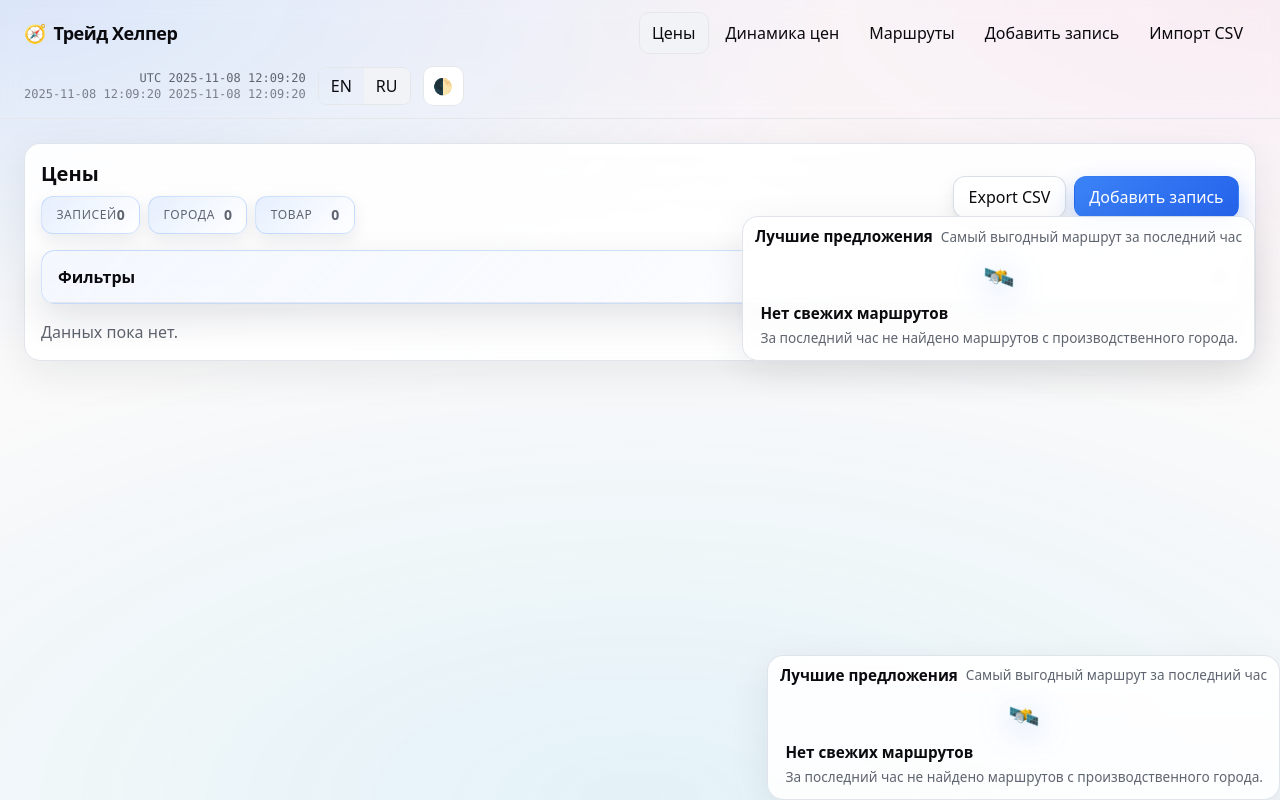
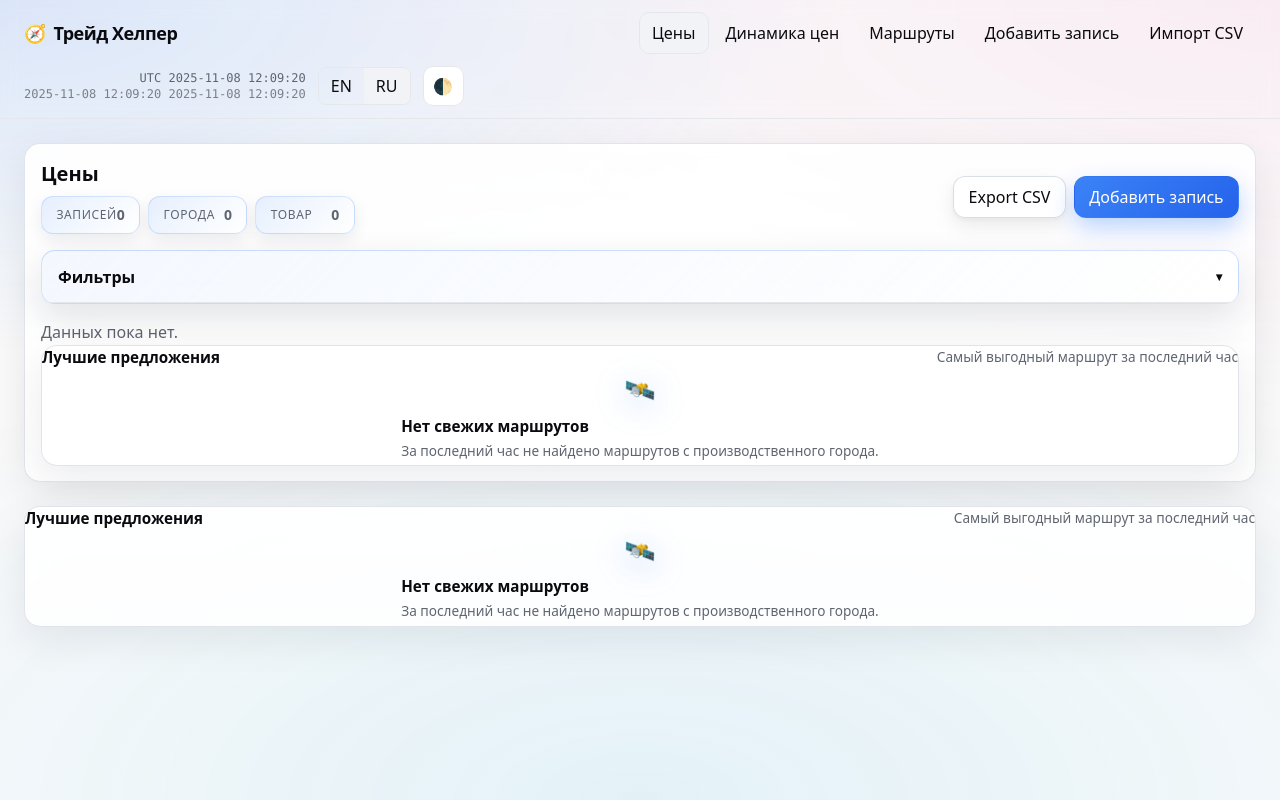
Before and after one commit to R1index/TradeResonance, a Flask app: page / in a window 1280 px wide. Run offline with Flask 3, Linux system fonts and the light colour scheme; data that the repository does not hold is empty; some libraries are stand-ins or nearby versions.

Commit message:
Update tw-app.css

```diff
--- a/static/tw-app.css
+++ b/static/tw-app.css
@@ -731,23 +731,6 @@ details[open] > summary {
   animation: slideOut 0.3s ease forwards;
 }
 
-/* Виджет лучших предложений — ВНИЗУ СПРАВА ВПЛОТНУЮ */
-.best-deals-widget {
-  position: fixed;
-  bottom: 0;
-  right: 0;
-  left: auto;
-  top: auto;
-  margin: 0;
-  padding: 0.5rem 0.75rem; /* убери, если нужно прям без внутренних отступов */
-  width: auto;
-  z-index: 100;
-  display: flex;
-  flex-direction: column;
-  align-items: flex-end;
-  gap: 0.5rem;
-}
-
 .best-deals-widget__header {
   display: flex;
   align-items: center;
```
